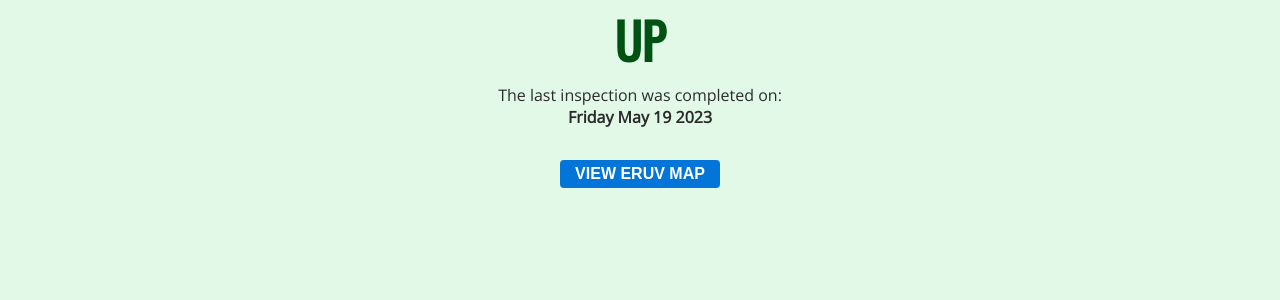
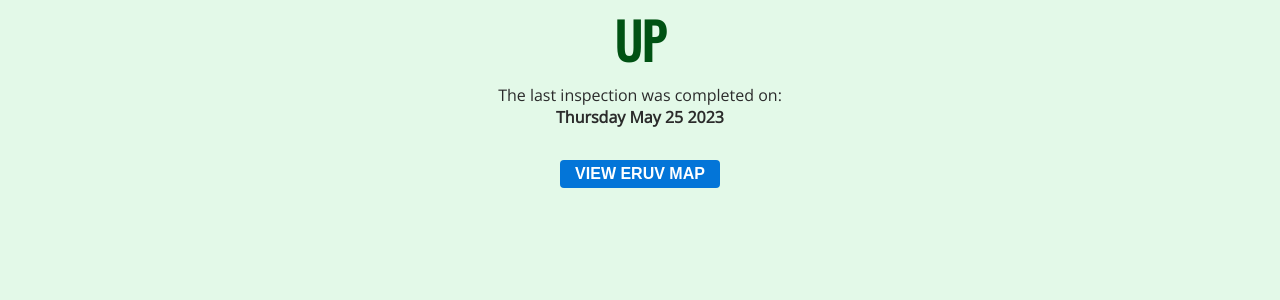
Before and after one commit to MisterGlass/eiruv, a Jekyll site: the page built from docs/index.md, in a window 1280 px wide. Shown: the part 132-432 px from the top of the page. Built offline with Jekyll 4.4.1, drawn with Linux system fonts in a browser that asks for light colours; our own code applies the rules of GitHub Pages for plain Markdown files.

Commit message:
Update eruv_status.yml

```diff
--- a/docs/_data/eruv_status.yml
+++ b/docs/_data/eruv_status.yml
@@ -1,3 +1,3 @@
 status: "Up"
-date: "Friday May 19 2023"
+date: "Thursday May 25 2023"
 details: ""
```
